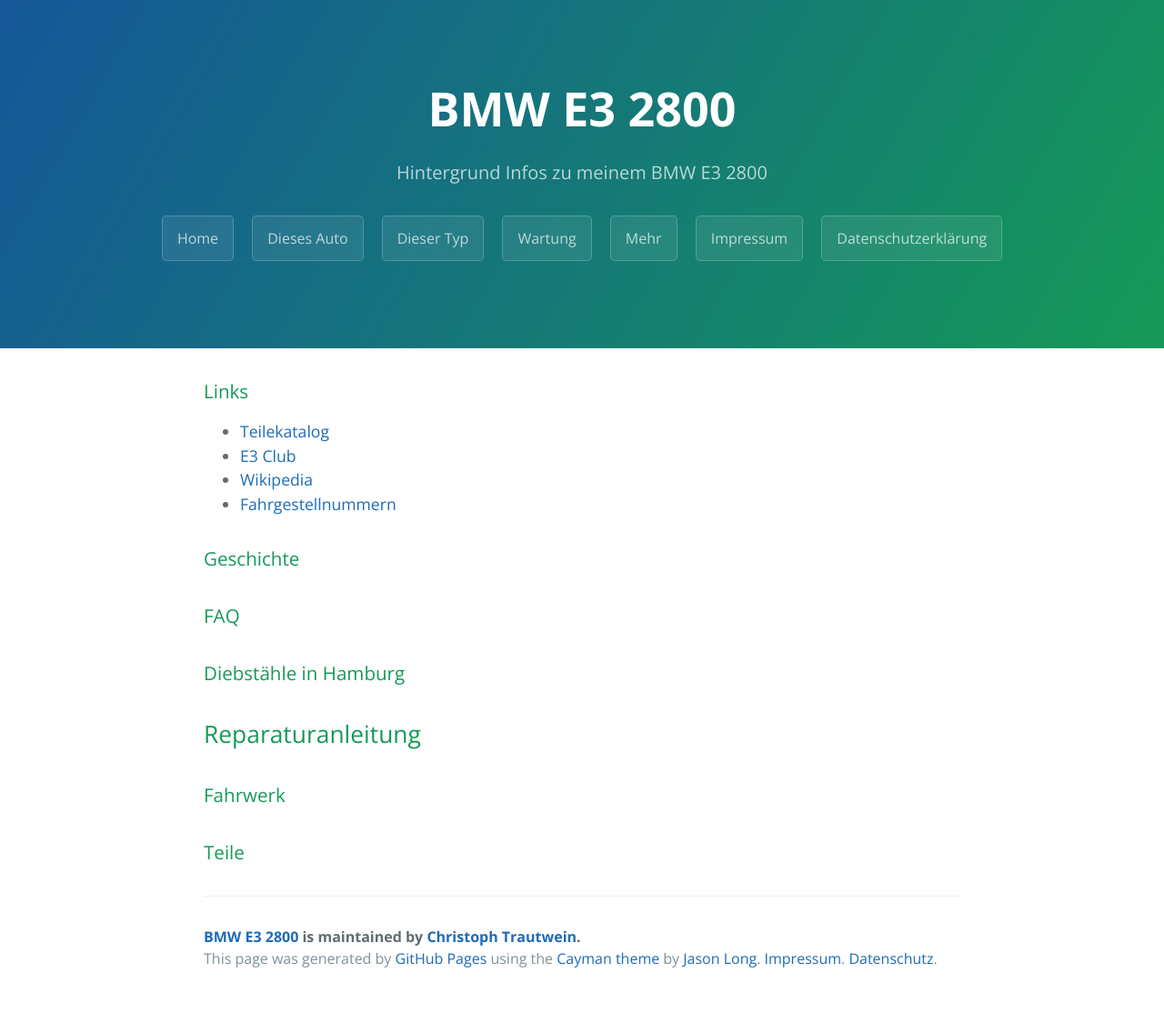
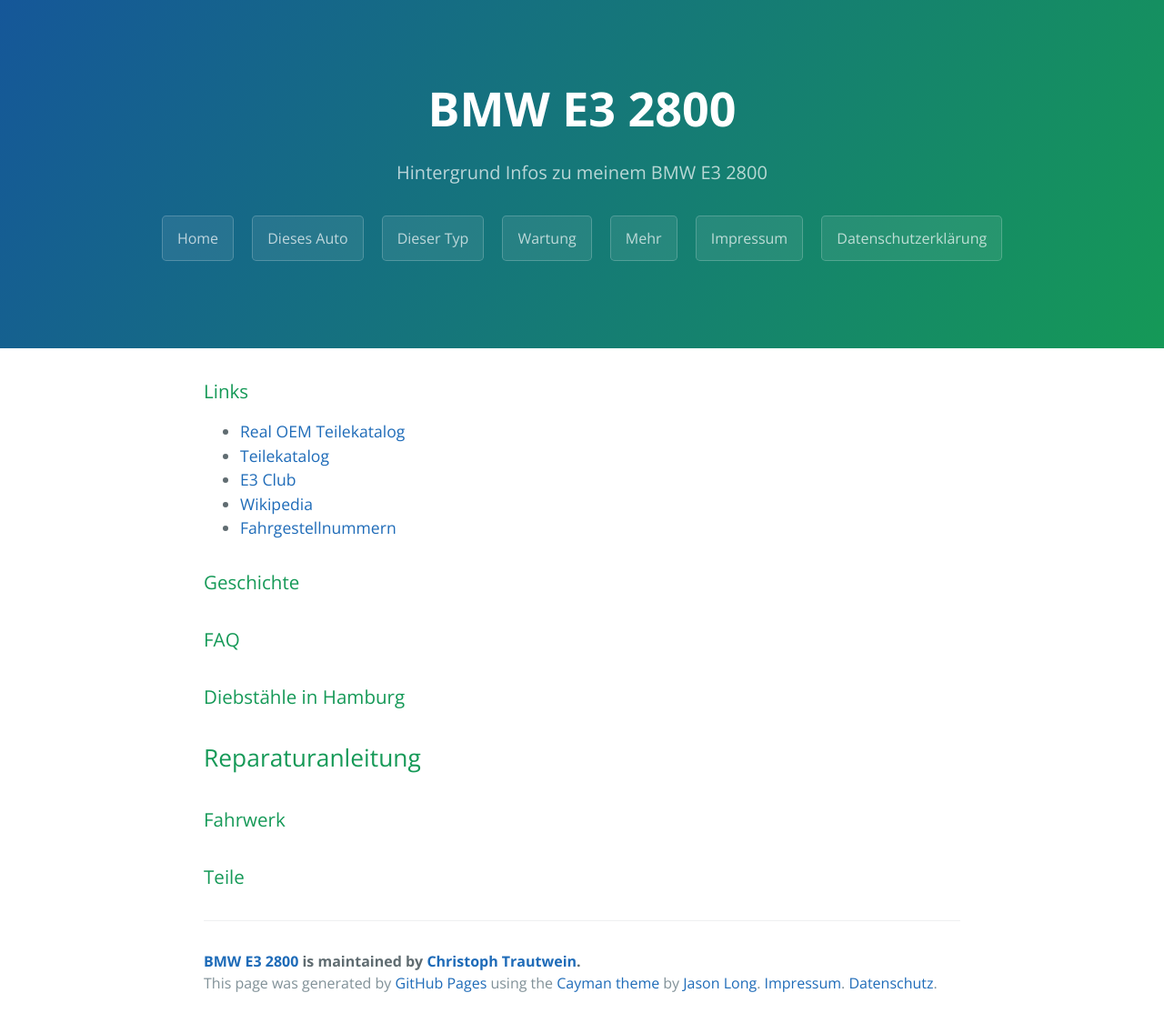
Before and after one commit to trautw/BMW-E3-2800, a Jekyll site: the page built from docs/_pages/04_more.md, in a window 1280 px wide. Shown: the whole page at 91% size. Built offline with Jekyll 4.4.1, drawn with Linux system fonts in a browser that asks for light colours; before the commit the page ends 1098 px from its top, so only the background shows below that.

Commit message:
Update 04_more.md

```diff
--- a/docs/_pages/04_more.md
+++ b/docs/_pages/04_more.md
@@ -5,6 +5,7 @@ permalink: /more/
 ---
 
 ### Links
+* [Real OEM Teilekatalog](http://www.realoem.com/bmw/de/partgrp?&id=4401-EUR-06-1973-E3-BMW-2800)
 * [Teilekatalog](http://www.langer.de/net/phpuli/webetk/auslesen05bmw.php?url=http%3A%2F%2Fwww.realoem.com%2Fbmw%2Fde%2Fpartgrp%3F&id=4401-EUR-06-1973-E3-BMW-2800)
 * [E3 Club](http://bmw-e3-club.de/)
 * [Wikipedia](https://de.wikipedia.org/wiki/BMW_E3)
```
